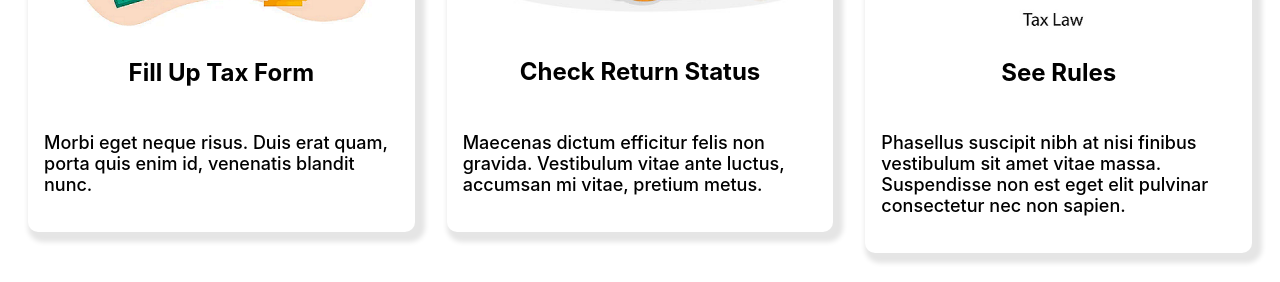
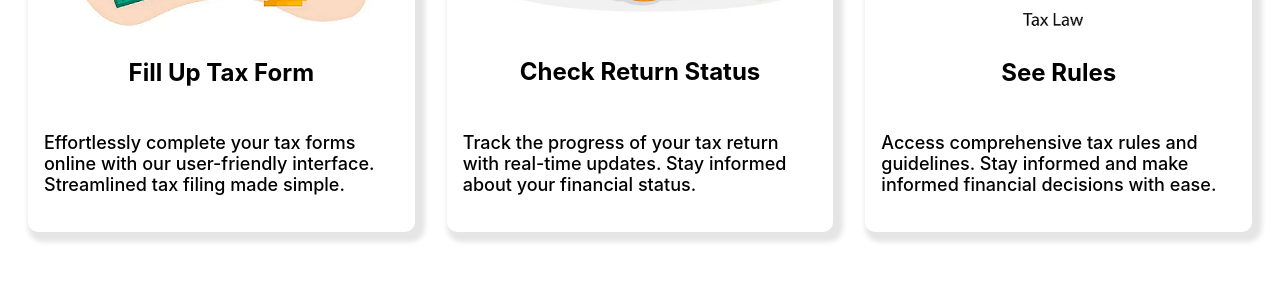
Before and after one commit to smammahdi/VeriTax-FrontEnd, a React (Create React App) app: page / in a window 1280 px wide. Shown: the part 1340-1622 px from the top of the page. Built offline with nearby package versions, Linux system fonts and the light colour scheme.

Commit message:
Home redirect updated

```diff
--- a/src/components/Navbar.js
+++ b/src/components/Navbar.js
@@ -1,9 +1,12 @@
 import { Link } from "react-scroll";
 import Profile from "../components/Profile";
 import useAuth from "../hooks/useAuth";
+import { useNavigate } from "react-router-dom";
+
 
 function Navbar() {
   const { auth } = useAuth();
+  const navigate = useNavigate();
 
   document.addEventListener("scroll", function (e) {
     if (window.screen.width < 768 && window.scrollY > 690) {
@@ -33,6 +36,10 @@ function Navbar() {
     bar.classList.toggle("opened");
   }
 
+  function goHome() {
+       navigate("/");
+  }
+
   return (
     <nav className="navbar">
       <div className="container">
@@ -51,7 +58,7 @@ function Navbar() {
           <ul className="bar">
             <li>
               <Link
-                onClick={openBar}
+                onClick={goHome}
                 activeClass="active"
                 spy={true}
                 smooth={true}
--- a/src/components/Services.js
+++ b/src/components/Services.js
@@ -24,21 +24,21 @@ const Services = () => {
                             <Card
                                 title="Fill Up Tax Form"
                                 img="card1.png"
-                                text="Morbi eget neque risus. Duis erat quam, porta quis enim id, venenatis blandit nunc. "
+                                text="Effortlessly complete your tax forms online with our user-friendly interface. Streamlined tax filing made simple. "
                             />
                         </div>
                         <div className="col-md-4 mb-2">
                             <Card
                                 title="Check Return Status"
                                 img="card2.png"
-                                text="Maecenas dictum efficitur felis non gravida. Vestibulum vitae ante luctus, accumsan mi vitae, pretium metus."
+                                text="Track the progress of your tax return with real-time updates. Stay informed about your financial status."
                             />
                         </div>
                         <div className="col-md-4 mb-2">
                             <Card
                                 title="See Rules"
                                 img="card3.png"
-                                text="Phasellus suscipit nibh at nisi finibus vestibulum sit amet vitae massa. Suspendisse non est eget elit pulvinar consectetur nec non sapien."
+                                text="Access comprehensive tax rules and guidelines. Stay informed and make informed financial decisions with ease."
                             />
                         </div>
                     </div>
```
